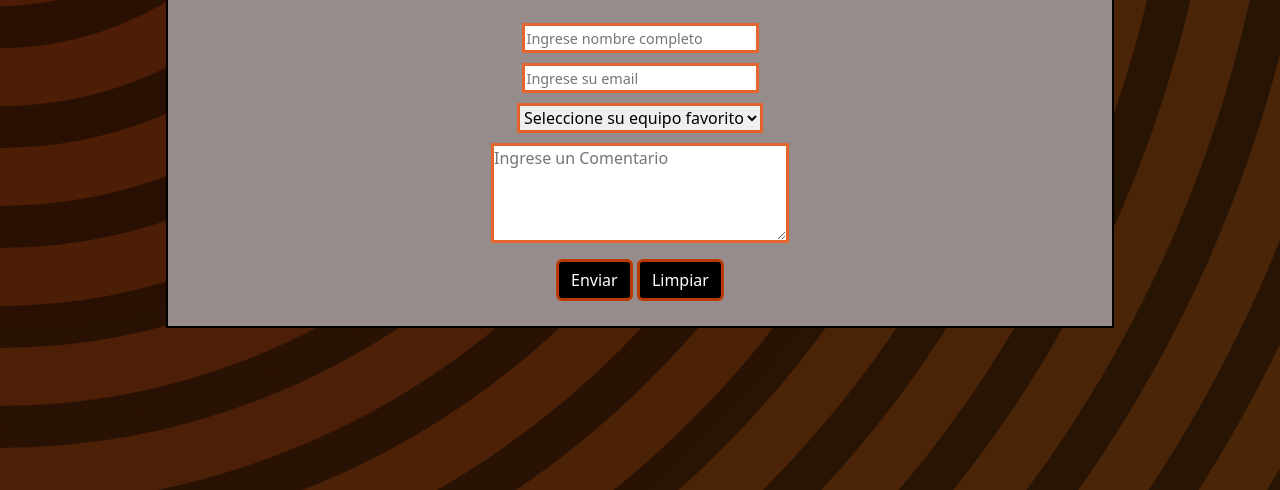
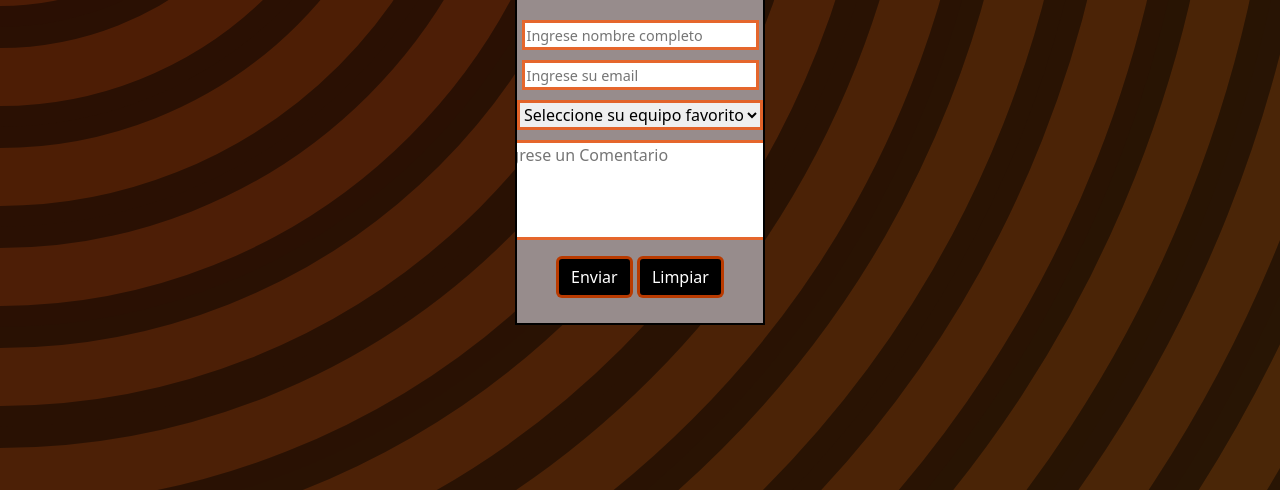
Before and after one commit to piky7/PF-Maritano, a plain HTML site: page pages/contacto.html in a window 1280 px wide. Shown: the part 273-763 px from the top of the page. Drawn offline with nearby package versions, Linux system fonts and the light colour scheme.

Commit message:
width en px contacto

```diff
--- a/scss/modulos/_form.scss
+++ b/scss/modulos/_form.scss
@@ -20,8 +20,9 @@
 
 	   article{
 
-		width: 75%;
+		width: 250px;
 		grid-area: articulo;
+		margin-bottom: 5px;
 	   }
 
 		.formulario{
```
Also changed, not shown: css/style.css, 1 other file.
